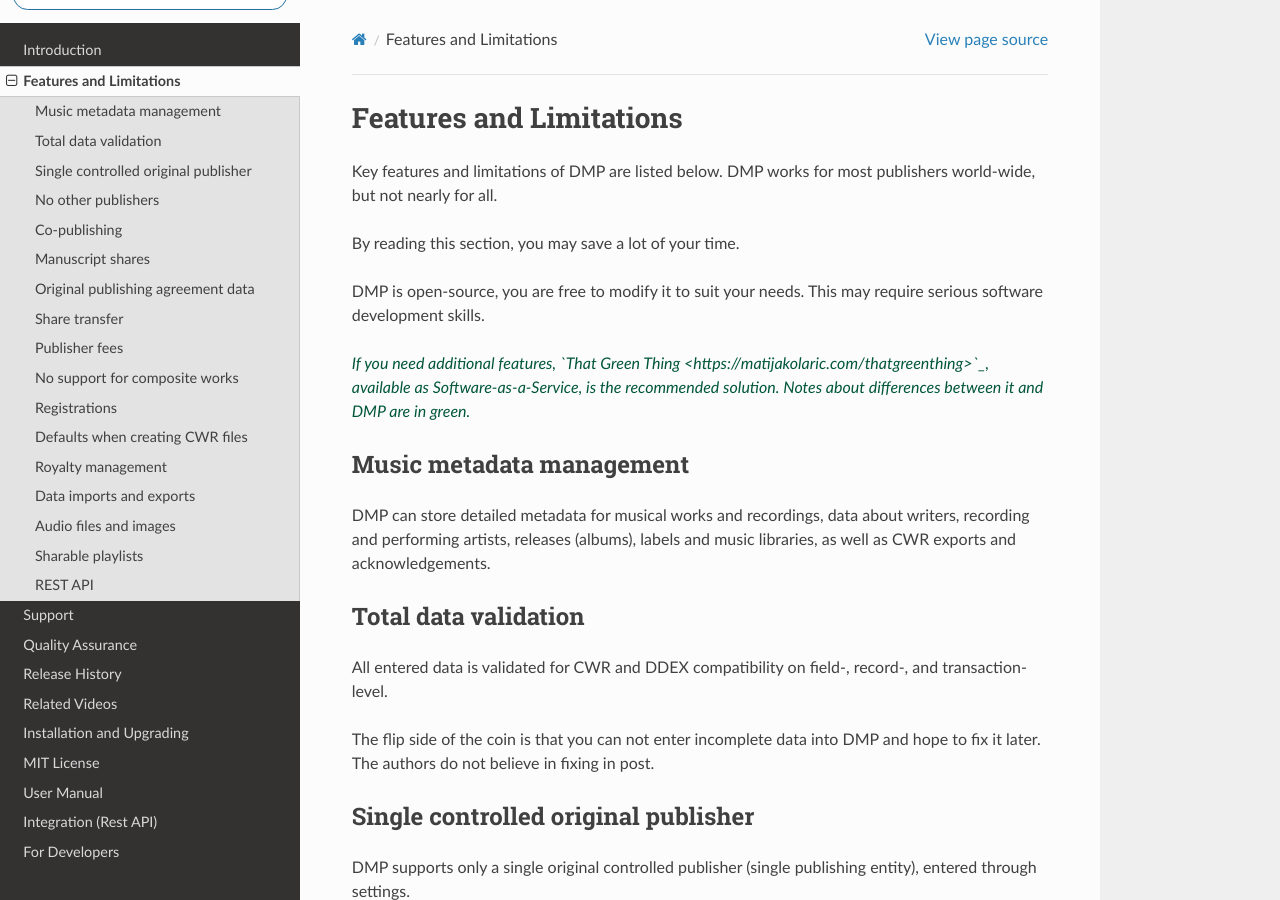
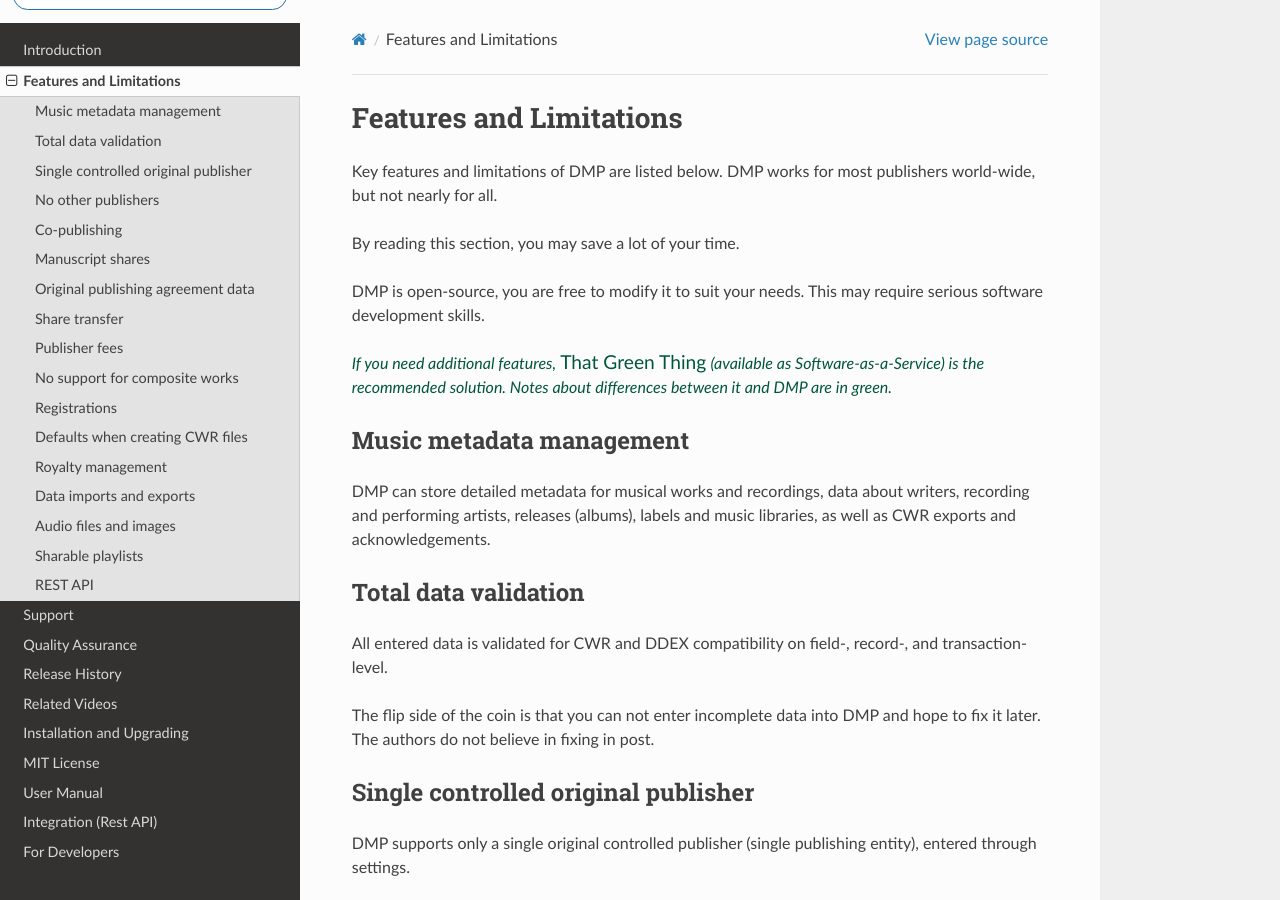
Before and after one commit to matijakolaric-com/django-music-publisher, a Sphinx documentation site: the page built from docs/features.rst, in a window 1280 px wide and 900 px high. Built offline with Sphinx 7.4.7 and the Read the Docs theme 2.0.0, drawn with Linux system fonts in a browser that asks for light colours.

Commit message:
documentation update

```diff
--- a/docs/features.rst
+++ b/docs/features.rst
@@ -11,9 +11,9 @@ suit your needs. This may require serious software development skills.
 
 .. container:: tgt
 
-    *If you need additional features,
-    `That Green Thing <https://matijakolaric.com/thatgreenthing>`_, available as
-    Software-as-a-Service, is the recommended solution. Notes about
+    *If you need additional features,*
+    `That Green Thing <https://matijakolaric.com/thatgreenthing>`_ *(available as
+    Software-as-a-Service) is the recommended solution. Notes about
     differences between it and DMP are in green.*
 
 
```
